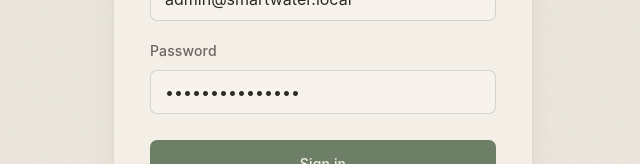
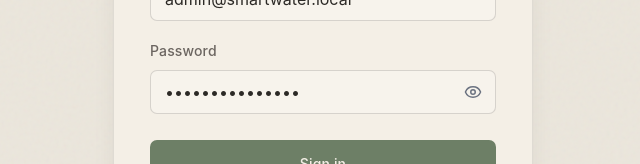
Before and after one commit to PrashantBhanage/smartwater, a React (Vite) app in the folder smartwaterfrontend/: page /login in a window 1280 px wide. Shown: the part 378-542 px from the top of the page, without its empty margins (317-957 px from the left). Built offline with nearby package versions, Linux system fonts and the light colour scheme.

Commit message:
Added show pass icon on for Authentication

```diff
--- a/smartwaterfrontend/package.json
+++ b/smartwaterfrontend/package.json
@@ -11,6 +11,7 @@
   },
   "dependencies": {
     "axios": "^1.18.1",
+    "lucide-react": "^1.27.0",
     "react": "^19.2.7",
     "react-dom": "^19.2.7",
     "react-router-dom": "^7.18.1",
--- a/smartwaterfrontend/src/pages/AuthLayout.css
+++ b/smartwaterfrontend/src/pages/AuthLayout.css
@@ -71,3 +71,31 @@
 .auth__footer a {
   font-weight: 500;
 }
+.sw-password {
+  position: relative;
+  width: 100%;
+}
+
+.sw-password .sw-input {
+  width: 100%;
+  padding-right: 3rem;
+}
+
+.sw-password__toggle {
+  position: absolute;
+  top: 50%;
+  right: 0.9rem;
+  transform: translateY(-50%);
+  display: flex;
+  align-items: center;
+  justify-content: center;
+  background: transparent;
+  border: none;
+  cursor: pointer;
+  padding: 0;
+  color: #6b7280;
+}
+
+.sw-password__toggle:hover {
+  color: #111827;
+}
--- a/smartwaterfrontend/src/pages/LoginPage.jsx
+++ b/smartwaterfrontend/src/pages/LoginPage.jsx
@@ -2,6 +2,7 @@
 import { Navigate, useNavigate, Link } from 'react-router-dom'
 import { useAuth } from '../context/AuthContext'
 import './AuthLayout.css'
+import { Eye, EyeOff } from "lucide-react"
 
 /**
  * Visual-direction showcase page.
@@ -12,6 +13,7 @@
   const navigate = useNavigate()
   const [email, setEmail] = useState('admin@smartwater.local')
   const [password, setPassword] = useState('SmartWater#2024')
+  const [showPassword, setShowPassword] = useState(false)
   const [error, setError] = useState('')
   const [loading, setLoading] = useState(false)
 
@@ -69,14 +71,26 @@
 
            <label className="sw-field">
   <span className="sw-field__label">Password</span>
+
+  <div className="sw-password">
     <input
       className="sw-input"
-                type="password"
+      type={showPassword ? "text" : "password"}
       autoComplete="current-password"
       value={password}
       onChange={(e) => setPassword(e.target.value)}
       required
     />
+
+    <button
+      type="button"
+      className="sw-password__toggle"
+      onClick={() => setShowPassword(!showPassword)}
+      aria-label={showPassword ? "Hide password" : "Show password"}
+    >
+      {showPassword ? <EyeOff size={18} /> : <Eye size={18} />}
+    </button>
+  </div>
 </label>
 
             <button
--- a/smartwaterfrontend/src/pages/RegisterPage.jsx
+++ b/smartwaterfrontend/src/pages/RegisterPage.jsx
@@ -3,6 +3,7 @@
 import { useAuth } from '../context/AuthContext'
 import { apartmentsApi, householdsApi } from '../api'
 import './AuthLayout.css'
+import { Eye, EyeOff } from "lucide-react";
 
 /**
  * Resident self-registration page.
@@ -15,6 +16,7 @@
   const [fullName, setFullName] = useState('')
   const [email, setEmail] = useState('')
   const [password, setPassword] = useState('')
+  const [showPassword, setShowPassword] = useState(false)
   const [selectedApartmentId, setSelectedApartmentId] = useState('')
   const [selectedHouseholdId, setSelectedHouseholdId] = useState('')
 
@@ -143,13 +145,25 @@
 
             <label className="sw-field">
   <span className="sw-field__label">Password (Min 8 characters)</span>
+
+  <div className="sw-password">
     <input
       className="sw-input"
-                type="password"
+      type={showPassword ? "text" : "password"}
       value={password}
       onChange={(e) => setPassword(e.target.value)}
       required
     />
+
+    <button
+      type="button"
+      className="sw-password__toggle"
+      onClick={() => setShowPassword((prev) => !prev)}
+      aria-label={showPassword ? "Hide password" : "Show password"}
+    >
+      {showPassword ? <EyeOff size={18} /> : <Eye size={18} />}
+    </button>
+  </div>
 </label>
 
             <label className="sw-field">
```
Also changed, not shown: 1 other file (tests, documents, lock files or other folders). Lines whose indentation alone changed are shown as unchanged.
